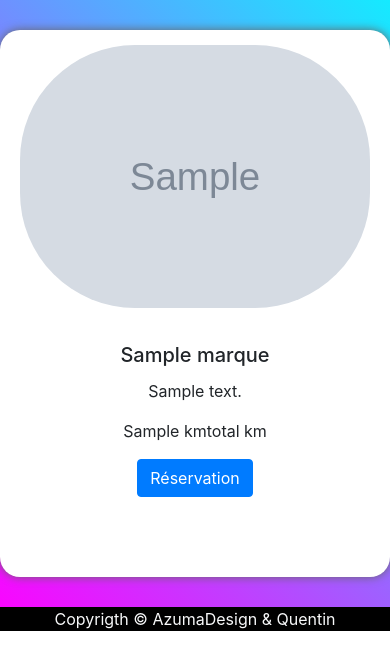
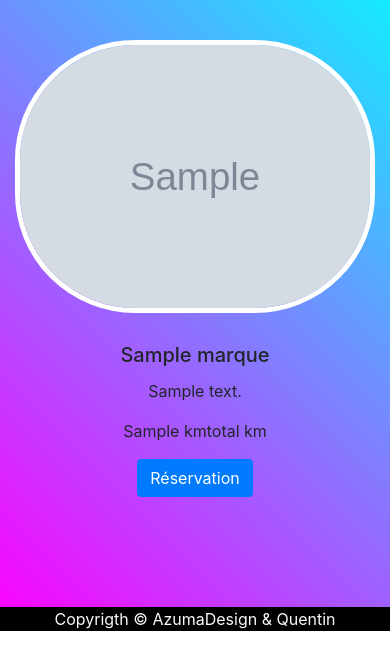
Before and after one commit to qloustau/Projet, a Symfony app: template templates/default/index.html.twig in a window 390 px wide. Shown: the part 90-760 px from the top of the page. Run offline with Twig, Linux system fonts and the light colour scheme; the template is opened without the code that fills it: most values are stand-ins (such as "Sample title", 1, 10 or a date in 2020); grey boxes marked "Sample" are stand-in pictures; some libraries are stand-ins or nearby versions.

Commit message:
Update public/css/style.css

```diff
--- a/public/css/style.css
+++ b/public/css/style.css
@@ -75,7 +75,7 @@ button a:hover {
 
 /* Form */
 form {
-    padding: 100px 150px 400px 150px;
+    padding: 100px 300px 400px 300px;
 }
 
 input {
@@ -89,3 +89,25 @@ footer {
     background-color: #000;
     margin-top: 30px;
 ;}
+
+
+
+/* Media */
+@media (max-width: 576px) {
+    form {
+        padding: 50px 50px 300px 50px;
+    }
+
+    .container {
+        background: none;
+        -moz-box-shadow: 0px 0px 0px 0px #656565;
+        -webkit-box-shadow: 0px 0px 0px 0px #656565;
+        -o-box-shadow: 0px 0px 0px 0px #656565;
+        box-shadow: 0px 0px 0px 0px #656565;
+        filter:progid:DXImageTransform.Microsoft.Shadow(color=#656565, Direction=NaN, Strength=10);
+        -moz-border-radius: 0px;
+        -webkit-border-radius: 0px;
+        border-radius: 0px;
+    }
+
+}
```
